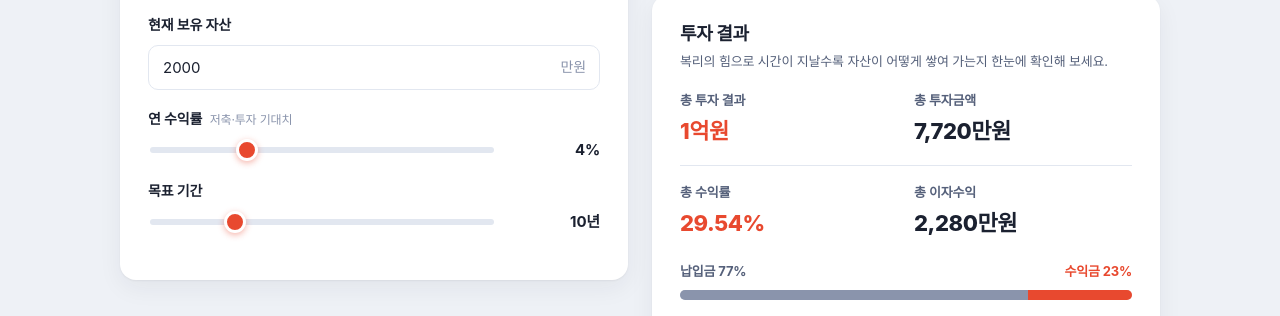
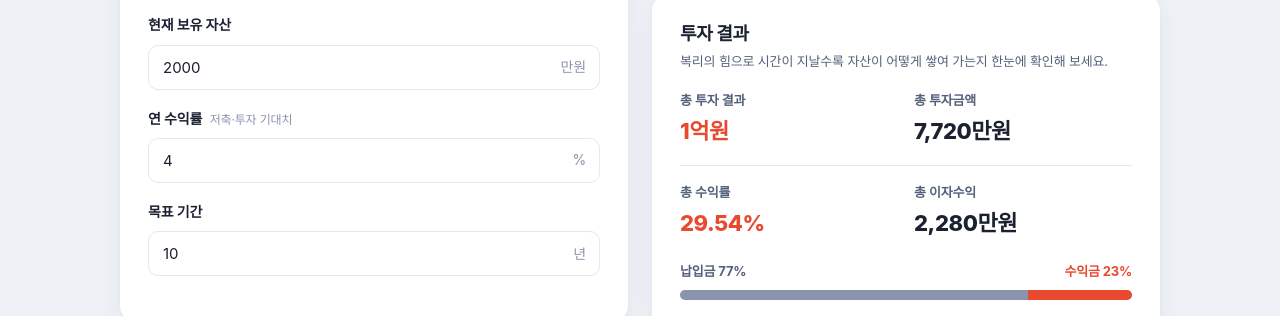
Before and after one commit to lnk111/homeplaning, a website: page calculators/goal.html in a window 1280 px wide. Shown: the part 424-740 px from the top of the page. Drawn offline with Linux system fonts and the light colour scheme; a web font is replaced by a local one.

Commit message:
feat: 자산목표 연 수익률·목표 기간을 슬라이더에서 숫자 입력으로 변경

```diff
--- a/calculators/goal.html
+++ b/calculators/goal.html
@@ -35,11 +35,11 @@
         </div>
         <div class="field">
           <label>연 수익률 <span class="hint">저축·투자 기대치</span></label>
-          <div class="range-row"><input type="range" id="rate" min="0" max="15" step="0.5" value="4"><span class="range-val" id="rate-val"></span></div>
+          <div class="input-suffix"><input class="input" type="number" id="rate" value="4" min="0" max="30" step="0.5" inputmode="decimal" autocomplete="off"><span class="suffix">%</span></div>
         </div>
         <div class="field" id="years-field">
           <label>목표 기간</label>
-          <div class="range-row"><input type="range" id="years" min="1" max="40" step="1" value="10"><span class="range-val" id="years-val"></span></div>
+          <div class="input-suffix"><input class="input" type="number" id="years" value="10" min="1" max="60" step="1" inputmode="numeric" autocomplete="off"><span class="suffix">년</span></div>
         </div>
         <div class="field" id="monthly-field" style="display:none">
           <label>매월 저축 가능액</label>
@@ -174,16 +174,10 @@
       document.querySelectorAll("#mode .chip").forEach((x) => x.classList.remove("on"));
       c.classList.add("on"); setMode(c.dataset.v);
     });
-    ["target", "current", "monthly"].forEach((id) =>
+    ["target", "current", "monthly", "rate"].forEach((id) =>
       document.getElementById(id).oninput = (e) => { S[id] = +e.target.value || 0; render(); });
-    function bindRange(id, key, fmt) {
-      const el = document.getElementById(id), lab = document.getElementById(id + "-val");
-      const upd = () => { S[key] = +el.value; lab.textContent = fmt(S[key]); render(); };
-      el.oninput = upd; upd();
-    }
+    document.getElementById("years").oninput = (e) => { S.years = +e.target.value || 1; render(); };
     HP.mount("goal");
-    bindRange("rate", "rate", (v) => v + "%");
-    bindRange("years", "years", (v) => v + "년");
     render();
   </script>
 </body>
```
